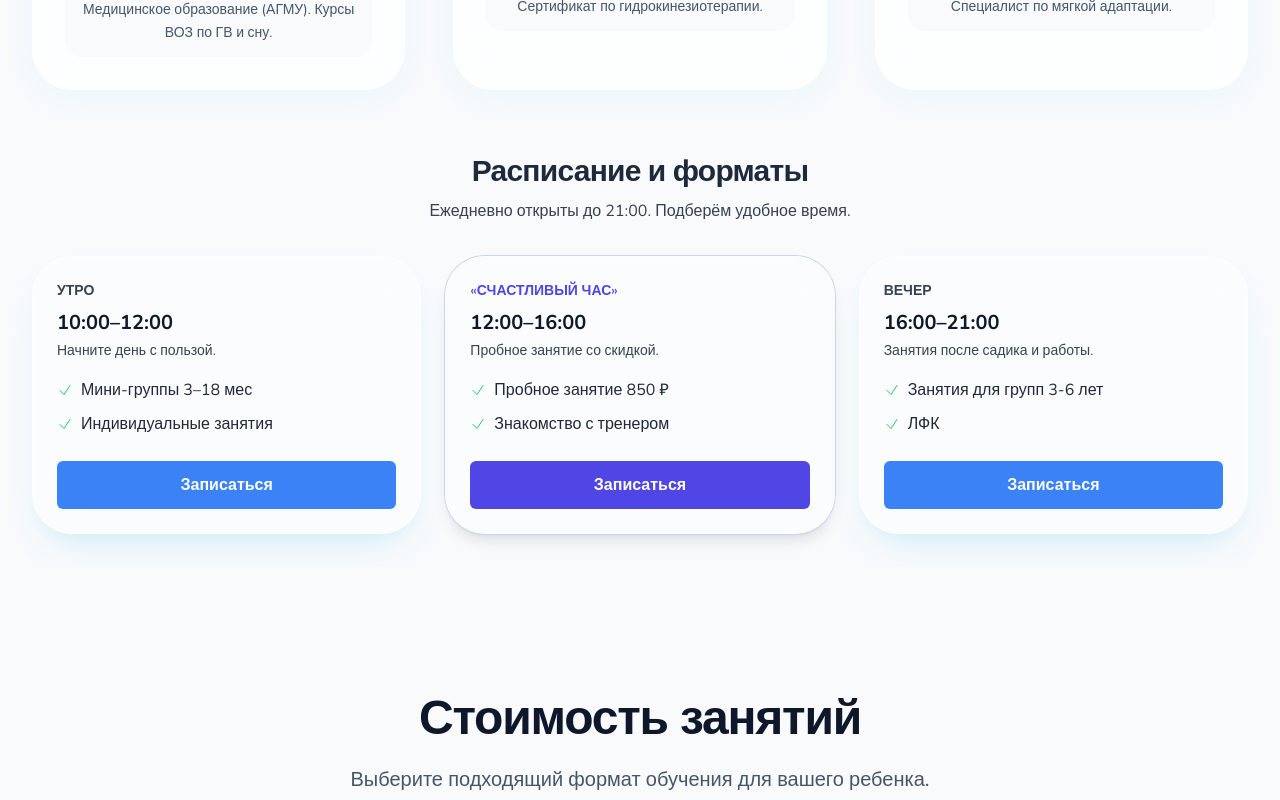
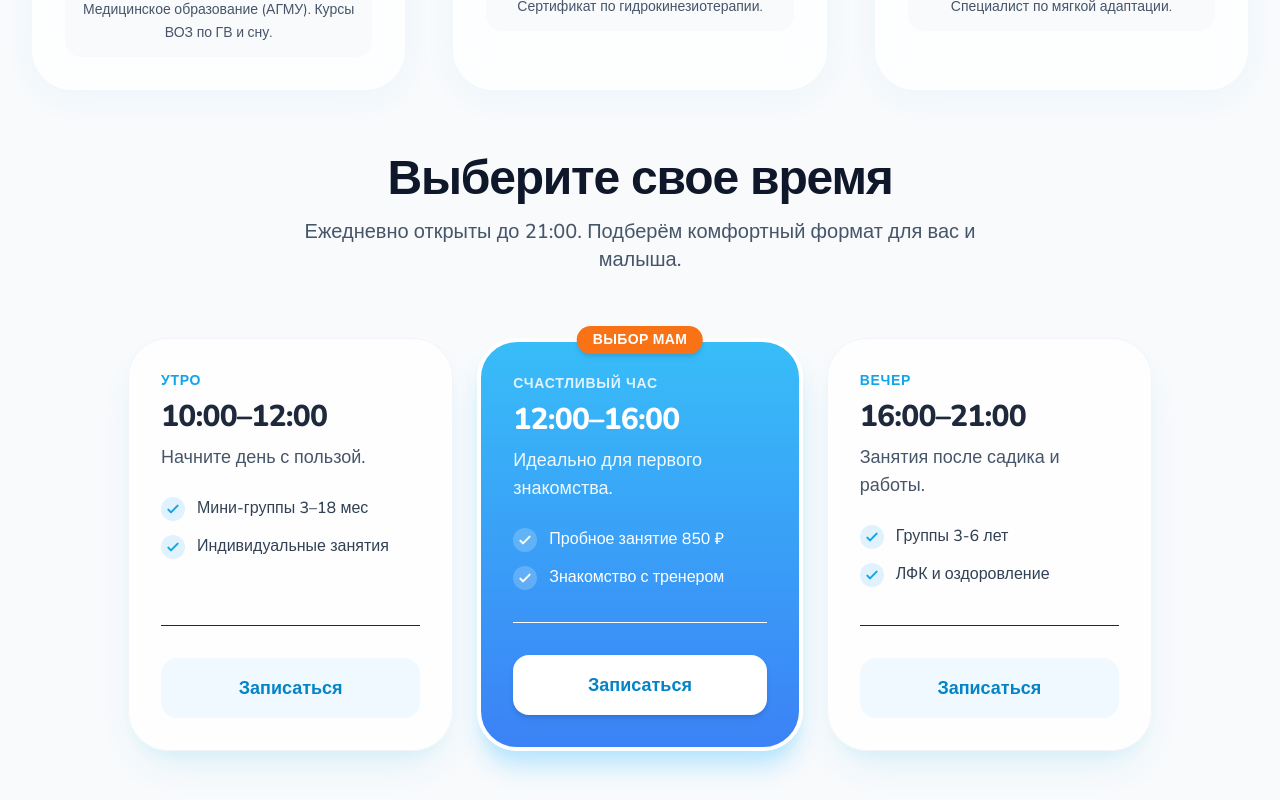
Before and after one commit to peexthree/Akulenok, a Next.js app: page / in a window 1280 px wide. Shown: the part 9360-10160 px from the top of the page. Built offline with nearby package versions, Linux system fonts and the light colour scheme.

Commit message:
Update schedule.js

```diff
--- a/components/schedule.js
+++ b/components/schedule.js
@@ -1,8 +1,8 @@
+"use client";
 import React from "react";
 import Container from "./container";
 import { motion } from "framer-motion";
-import Button from "./Button";
-import { CheckIcon } from "@heroicons/react/24/outline";
+import Link from "next/link"; // Используем Link вместо кастомного Button для надежности
 
 const scheduleData = [
   {
@@ -17,9 +17,9 @@ const scheduleData = [
   },
   {
     id: 2,
-    title: "«Счастливый час»",
+    title: "Счастливый час",
     time: "12:00–16:00",
-    description: "Пробное занятие со скидкой.",
+    description: "Идеально для первого знакомства.",
     features: [
       "Пробное занятие 850 ₽",
       "Знакомство с тренером",
@@ -32,61 +32,97 @@ const scheduleData = [
     time: "16:00–21:00",
     description: "Занятия после садика и работы.",
     features: [
-      "Занятия для групп 3-6 лет",
-      "ЛФК",
+      "Группы 3-6 лет",
+      "ЛФК и оздоровление",
     ],
   },
 ];
 
 function Schedule() {
   return (
-    <Container>
-      <div id="schedule" className="text-center mb-8">
-        <h2 className="text-3xl font-semibold">Расписание и форматы</h2>
-        <p className="text-gray-700 mt-2">
-          Ежедневно открыты до 21:00. Подберём удобное время.
-        </p>
+    <Container className="py-24 relative z-10">
+
+      {/* Заголовок */}
+      <div id="schedule" className="text-center max-w-2xl mx-auto mb-16 scroll-mt-24">
+        <motion.h2
+          initial={{ opacity: 0, y: 20 }}
+          whileInView={{ opacity: 1, y: 0 }}
+          viewport={{ once: true }}
+          className="text-4xl sm:text-5xl font-black text-slate-900 tracking-tight leading-tight mb-4"
+        >
+          Выберите свое время
+        </motion.h2>
+        <motion.p
+          initial={{ opacity: 0, y: 20 }}
+          whileInView={{ opacity: 1, y: 0 }}
+          viewport={{ once: true }}
+          transition={{ delay: 0.1 }}
+          className="text-xl text-slate-600 font-medium"
+        >
+          Ежедневно открыты до 21:00. Подберём комфортный формат для вас и малыша.
+        </motion.p>
       </div>
-      <div className="grid gap-6 md:grid-cols-3">
-        {scheduleData.map((item) => (
+
+      {/* Сетка расписания */}
+      <div className="grid gap-6 md:grid-cols-3 max-w-5xl mx-auto items-center">
+        {scheduleData.map((item, idx) => (
           <motion.div
             key={item.id}
-          className={`glass-card p-6 ${
-              item.highlight ? "ring-1 ring-indigo-200  shadow-lg relative" : ""
-            }`}
-            whileHover={{ scale: 1.02 }}
-            transition={{ type: "spring", stiffness: 300 }}
-          >
-         <div
-              className={`text-sm uppercase font-semibold ${
+            initial={{ opacity: 0, y: 30 }}
+            whileInView={{ opacity: 1, y: 0 }}
+            viewport={{ once: true, margin: "-50px" }}
+            transition={{ duration: 0.5, delay: idx * 0.1 }}
+            className={`relative flex flex-col h-full p-8 rounded-[2.5rem] transition-all duration-300 ${
               item.highlight
-                  ? "text-indigo-600"
-                  : "text-gray-700 "
+                ? "bg-gradient-to-b from-sky-400 to-blue-500 text-white shadow-xl shadow-sky-200 scale-105 z-10 border-4 border-white"
+                : "bg-white/80 backdrop-blur-md text-slate-800 shadow-soft border border-slate-100 hover:shadow-md hover:-translate-y-1"
             }`}
           >
+            {/* Плашка "Хит" для выделенной карточки */}
+            {item.highlight && (
+              <div className="absolute -top-4 left-1/2 -translate-x-1/2 bg-orange-500 text-white px-4 py-1 rounded-full text-sm font-bold uppercase tracking-wide shadow-md">
+                Выбор мам
+              </div>
+            )}
+
+            <div className="flex-grow">
+              <div className={`text-sm uppercase font-bold tracking-wider mb-2 ${item.highlight ? "text-sky-100" : "text-sky-500"}`}>
                 {item.title}
               </div>
-            <div className="mt-2 text-xl font-bold">{item.time}</div>
-            <div className="text-sm text-gray-700 mt-1">{item.description}</div>
-            <ul className="mt-4 space-y-2 text-gray-800 ">
+              <div className="text-3xl font-black mb-2 tracking-tight">
+                {item.time}
+              </div>
+              <div className={`text-lg font-medium mb-6 ${item.highlight ? "text-sky-50" : "text-slate-600"}`}>
+                {item.description}
+              </div>
+
+              <ul className="space-y-3">
                 {item.features.map((feature, i) => (
-                <li key={i} className="flex items-center space-x-2">
-                  <CheckIcon className="h-4 w-4 text-green-500 flex-shrink-0" />
-                  <span>{feature}</span>
+                  <li key={i} className="flex items-start gap-3">
+                    <div className={`shrink-0 w-6 h-6 rounded-full flex items-center justify-center mt-0.5 ${item.highlight ? "bg-white/20 text-white" : "bg-sky-100 text-sky-500"}`}>
+                      <svg className="w-4 h-4" fill="none" viewBox="0 0 24 24" stroke="currentColor">
+                        <path strokeLinecap="round" strokeLinejoin="round" strokeWidth={3} d="M5 13l4 4L19 7" />
+                      </svg>
+                    </div>
+                    <span className={`font-medium ${item.highlight ? "text-white" : "text-slate-700"}`}>
+                      {feature}
+                    </span>
                   </li>
                 ))}
               </ul>
-            <div className="mt-6">
-           <Button
+            </div>
+
+            <div className="mt-8 pt-8 border-t border-opacity-20 border-current">
+              <Link
                 href="#lead-form"
-                  className={`w-full ${
+                className={`w-full block text-center py-4 rounded-2xl font-bold text-lg transition-all duration-300 ${
                   item.highlight
-                    ? "bg-indigo-600 text-white hover:bg-indigo-700"
-                     : "bg-blue-500 text-white hover:bg-blue-600   :bg-trueGray-600"
+                    ? "bg-white text-sky-600 hover:bg-sky-50 shadow-md hover:shadow-lg hover:-translate-y-0.5"
+                    : "bg-sky-50 text-sky-600 hover:bg-sky-100"
                 }`}
               >
                 Записаться
-                 </Button>
+              </Link>
             </div>
           </motion.div>
         ))}
```
Lines whose indentation alone changed are shown as unchanged.
